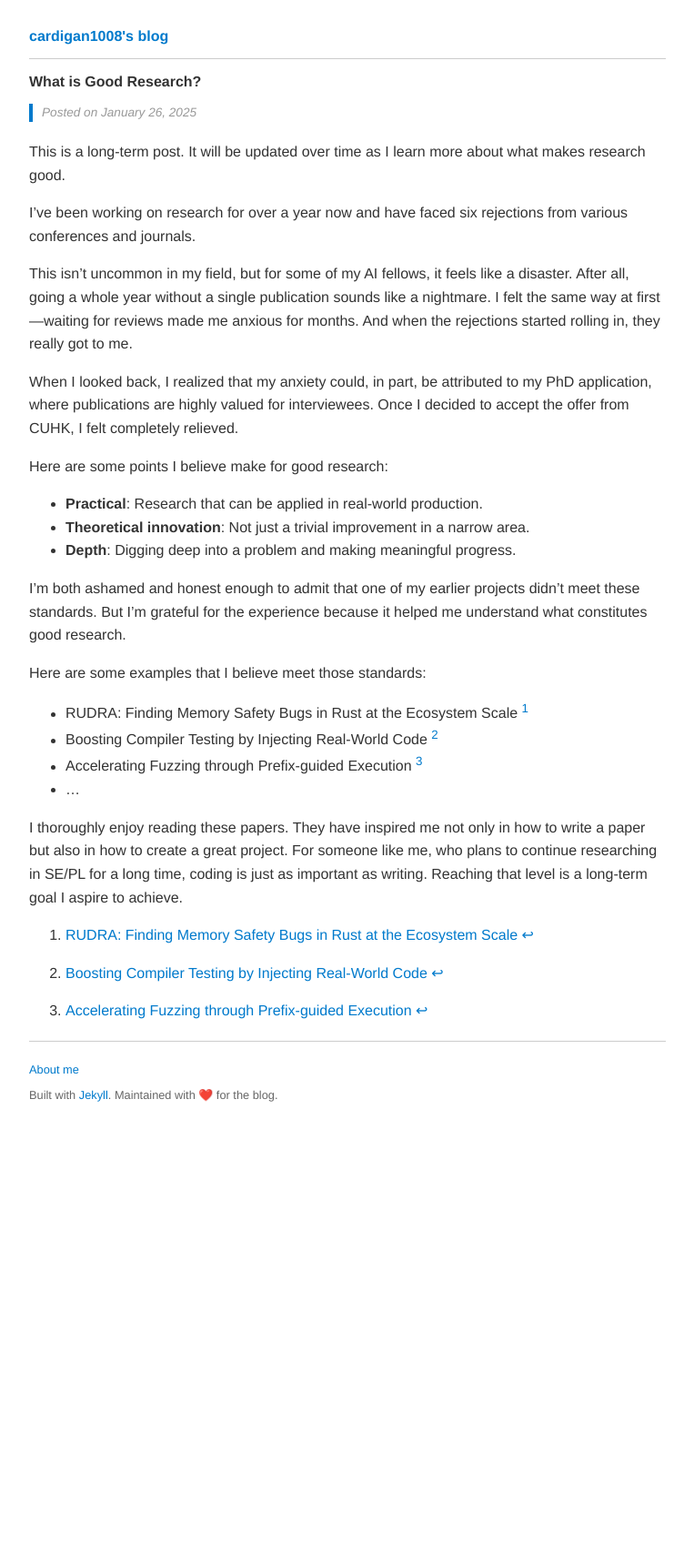
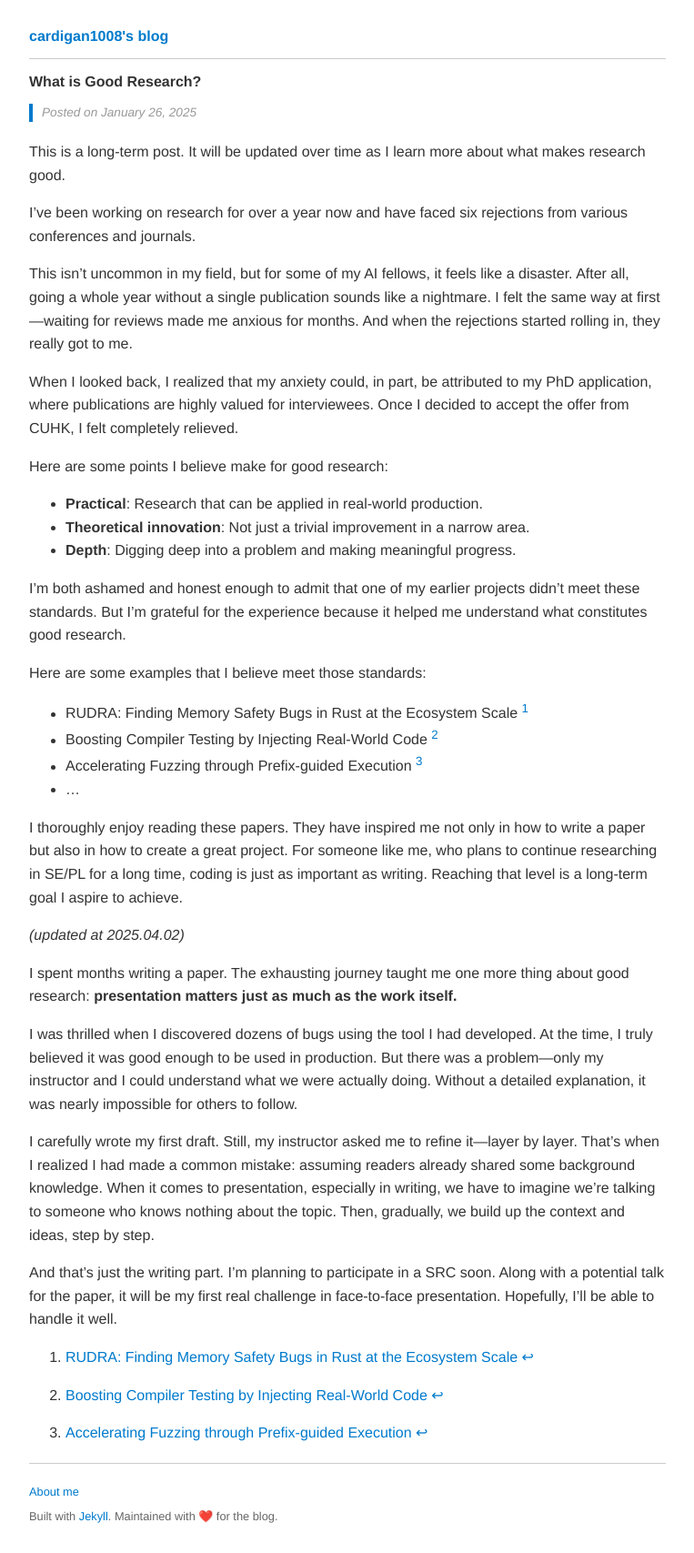
Before and after one commit to cardigan1008/cardigan1008.github.io, a Jekyll site: the page built from _posts/2025-01-26-what-is-good-research.md, in a window 1280 px wide. Shown: the whole page at 91% size, without its empty margins (258-1021 px from the left). Built offline with Jekyll 4.4.1, drawn with Linux system fonts in a browser that asks for light colours; before the commit the page ends 1243 px from its top, so only the background shows below that.

Commit message:
update blog: 2025-01-26-what-is-good-research

```diff
--- a/_data/publications.yml
+++ b/_data/publications.yml
@@ -2,7 +2,7 @@ main:
 
   - title: "Towards Fixing Panic Bugs for Real-world Rust Programs"
     authors: <strong>Yunbo Ni</strong>, Yang Feng, Zixi Liu, Runtao Chen, Baowen Xu
-    conference_short: Conference
+    conference_short: Journal
     # conference: International Conference on Medical Image Computing and Computer-Assisted Intervention <strong>(MICCAI)</strong>, 2023.
     # pdf: https://www.arxiv.org/pdf/2408.03262
     # code: https://github.com/SSCT-Lab/PanicKiller
@@ -13,7 +13,7 @@ main:
 
   - title: "What Matters Besides Borrow Checking? Toward Understanding Bugs in the Rust Compiler"
     authors: Zixi Liu, Yang Feng, <strong>Yunbo Ni</strong>, Shaohua Li, Xizhe Yin, Qingkai Shi, Baowen Xu, Zhendong Su
-    conference_short: Journal
+    conference_short: Conference
     # conference: IEEE/CVF Conference on Computer Vision and Pattern Recognition <strong>(CVPR)</strong>, 2020.
     # pdf: https://arxiv.org/pdf/2002.10211.pdf
     # code: https://github.com/yaoyao-liu/class-incremental-learning/tree/main/mnemonics-training
--- a/_posts/2025-01-26-what-is-good-research.md
+++ b/_posts/2025-01-26-what-is-good-research.md
@@ -36,3 +36,13 @@ Here are some examples that I believe meet those standards:
 [^3]: [Accelerating Fuzzing through Prefix-guided Execution](https://dl.acm.org/doi/10.1145/3586027)
 
 I thoroughly enjoy reading these papers. They have inspired me not only in how to write a paper but also in how to create a great project. For someone like me, who plans to continue researching in SE/PL for a long time, coding is just as important as writing. Reaching that level is a long-term goal I aspire to achieve.
+
+*(updated at 2025.04.02)*
+
+I spent months writing a paper. The exhausting journey taught me one more thing about good research: **presentation matters just as much as the work itself.**
+
+I was thrilled when I discovered dozens of bugs using the tool I had developed. At the time, I truly believed it was good enough to be used in production. But there was a problem—only my instructor and I could understand what we were actually doing. Without a detailed explanation, it was nearly impossible for others to follow.
+
+I carefully wrote my first draft. Still, my instructor asked me to refine it—layer by layer. That’s when I realized I had made a common mistake: assuming readers already shared some background knowledge. When it comes to presentation, especially in writing, we have to imagine we’re talking to someone who knows nothing about the topic. Then, gradually, we build up the context and ideas, step by step.
+
+And that’s just the writing part. I’m planning to participate in a SRC soon. Along with a potential talk for the paper, it will be my first real challenge in face-to-face presentation. Hopefully, I’ll be able to handle it well.
```
